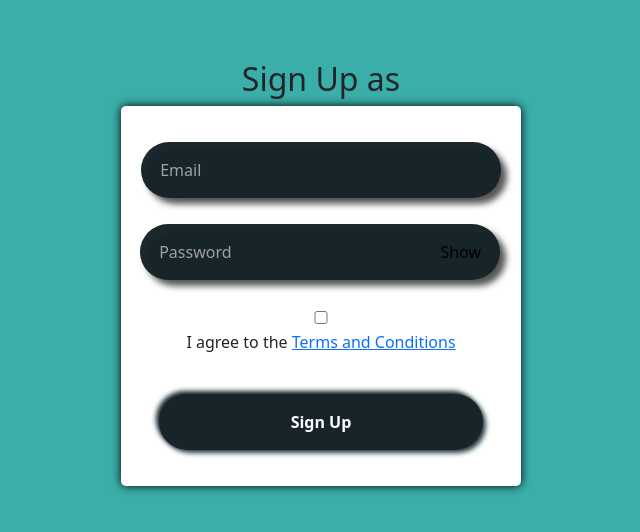
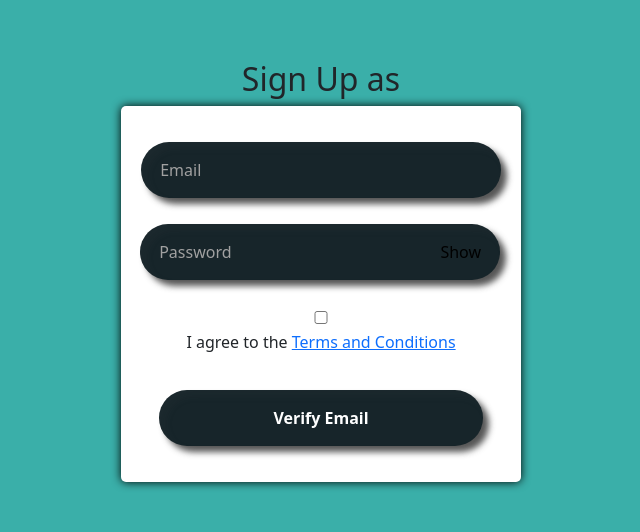
Before and after one commit to KenRobocop/tempskifolio, a React (Create React App) app: page /signup in a window 1280 px wide. Shown: the top 532 px of the page, without its empty margins (319-959 px from the left). Built offline with nearby package versions, Linux system fonts and the light colour scheme; no server answers.

Commit message:
hans update march 3  10pm

```diff
--- a/src/components/Auth.js
+++ b/src/components/Auth.js
@@ -1,3 +1,10 @@
+/**
+ *
+ * New AUTH.js
+ * February 26 2025
+ */
+
+
 import React, { useState } from 'react';
 import { auth, db, storage } from '../firebase';
 import { useNavigate } from 'react-router-dom';
@@ -16,9 +23,74 @@ const Auth = ({ userType, setUser }) => {
     const [isSignUp, setIsSignUp] = useState(true);
     const [agreedToTerms, setAgreedToTerms] = useState(false);
     const navigate = useNavigate();
+    const [isOpen, setIsOpen] = useState(false);
+    const [isBlurred, setIsBlurred] = useState(false);
+    const [isVerified, setIsVerified] = useState(false); // Track verification status
+    const toggleBlur = () => setIsBlurred(!isBlurred);
+    const hardcodedCode = "ABCDEF";
+
+
+    // EMAIL VERIFICATION METHOD
+    const handleEmailVerification = () => {
+        if (email.trim() === '') {
+            alert("Please enter your email first!");
+            return;
+        }
+        if (code.trim().toUpperCase() === hardcodedCode) {
+            setIsVerified(true);
+            handleSubmit({ preventDefault: () => {} });
+        }
+        else {
+            alert("Incorrect code. Please try again.");
+        }
+        setIsOpen(true); // Open verification input
+        toggleBlur(); // Blur the background
+    };
+    const handleCodeSubmission = () => {
+        if (code.trim().toUpperCase() === hardcodedCode) {
+            setIsVerified(true);
+            setIsOpen(false);
+            toggleBlur();
+            handleSubmit({ preventDefault: () => {} }); // Pass a mock event
+        } else {
+            alert("Incorrect code. Please try again.");
+        }
+    };
+
+
+
+    var emails = "12345";
+        const [code, setCode] = useState("");
+        const [isCorrect, setIsCorrect] = useState(false);
+        // Change this to your required code
+
+        const handleChange = (e) => {
+          const input = e.target.value.toUpperCase(); // Convert to uppercase
+          setCode(input);
+          setIsCorrect(input === hardcodedCode); // Check if input matches the hardcoded code
+        };
+
+    const myDiv = document.getElementById("formauth");
+
+    const blurDiv = () => {
+        const div = document.getElementById("myDiv");
+        if (div) {
+          div.style.filter = "blur(5px)";
+        }
+      };
+
+
+    const unblurDiv = () => {
+            myDiv.style.filter = "blur(0px)";
+        };
 
     const handleSubmit = async (e) => {
         e.preventDefault();
+        if (!isVerified){
+            alert("Please verify your email before signing up.");
+            return;
+        };
+
 
         if (isSignUp && !agreedToTerms) {
             alert('Please accept the terms and conditions.');
@@ -105,7 +177,8 @@ const Auth = ({ userType, setUser }) => {
             console.error('Error signing in/up:', error);
             alert('An error occurred. Please try again.');
         }
-    };
+        }
+
 
     const handleFileChange = (e) => {
         setBusinessPermit(e.target.files[0]);
@@ -115,7 +188,19 @@ const Auth = ({ userType, setUser }) => {
         <div className="hero" style={{ display: 'flex', justifyContent: 'center', alignItems: 'center', height: '100vh' }}>
             <div className="choicecontainer2" style={{ textAlign: 'center', width: '100%', maxWidth: '400px' }}>
                 <h2>{isSignUp ? 'Sign Up' : 'Sign In'} as {userType}</h2>
-                <form onSubmit={handleSubmit} style={{ display: 'flex', flexDirection: 'column', alignItems: 'center' }}>
+                <form
+                    onSubmit={handleSubmit}
+                    id="formauth"
+                    style={{
+
+                        display: "flex",
+                        flexDirection: "column",
+                        alignItems: "center",
+                        position:"relative"
+                    }}
+
+                    >
+
                     <input
                         id="email"
                         className="input"
@@ -124,9 +209,9 @@ const Auth = ({ userType, setUser }) => {
                         value={email}
                         onChange={(e) => setEmail(e.target.value)}
                         required
-                        style={{ marginBottom: '10px', width: '100%' }}
+                        style={{ marginBottom: '10px', width: '100%' , filter: isBlurred ? "blur(5px)" : "none",}}
                     />
-                    <div style={{ position: 'relative', width: '100%', marginBottom: '10px' }}>
+                    <div style={{ position: 'relative', width: '100%', marginBottom: '10px' , filter: isBlurred ? "blur(5px)" : "none", }}>
                         <input
                             id="password"
                             className="input"
@@ -149,6 +234,7 @@ const Auth = ({ userType, setUser }) => {
                                 border: 'none',
                                 cursor: 'pointer',
                                 color: 'black',
+                                filter: isBlurred ? "blur(5px)" : "none",
                             }}
                         >
                             {showPassword ? 'Hide' : 'Show'}
@@ -165,7 +251,7 @@ const Auth = ({ userType, setUser }) => {
                                 value={name}
                                 onChange={(e) => setName(e.target.value)}
                                 required
-                                style={{ marginBottom: '10px', width: '100%' }}
+                                style={{ marginBottom: '10px', width: '100%', filter: isBlurred ? "blur(5px)" : "none", }}
                             />
                             <input
                                 id="githubLink"
@@ -174,7 +260,7 @@ const Auth = ({ userType, setUser }) => {
                                 placeholder="GitHub Profile Link"
                                 value={githubLink}
                                 onChange={(e) => setGithubLink(e.target.value)}
-                                style={{ marginBottom: '10px', width: '100%' }}
+                                style={{ marginBottom: '10px', width: '100%', filter: isBlurred ? "blur(5px)" : "none", }}
                             />
                         </>
                     )}
@@ -189,7 +275,7 @@ const Auth = ({ userType, setUser }) => {
                                 value={companyName}
                                 onChange={(e) => setCompanyName(e.target.value)}
                                 required
-                                style={{ marginBottom: '10px', width: '100%' }}
+                                style={{ marginBottom: '10px', width: '100%' , filter: isBlurred ? "blur(5px)" : "none",}}
                             />
                             <input
                                 id="businessPermit"
@@ -197,7 +283,7 @@ const Auth = ({ userType, setUser }) => {
                                 type="file"
                                 onChange={handleFileChange}
                                 required
-                                style={{ marginBottom: '10px', width: '100%' }}
+                                style={{ marginBottom: '10px', width: '100%' , filter: isBlurred ? "blur(5px)" : "none",}}
                             />
                         </>
                     )}
@@ -208,9 +294,9 @@ const Auth = ({ userType, setUser }) => {
                             type="checkbox"
                             checked={agreedToTerms}
                             onChange={(e) => setAgreedToTerms(e.target.checked)}
-                            style={{ marginRight: '5px' }}
+                            style={{ marginRight: '5px' , filter: isBlurred ? "blur(5px)" : "none", }}
                         />
-                        <label htmlFor="terms">
+                        <label htmlFor="terms" style={{filter: isBlurred ? "blur(5px)" : "none",}}>
                             I agree to the{' '}
                             <a href="https://www.termsandconditionsgenerator.com/" target="_blank" rel="noopener noreferrer">
                                 Terms and Conditions
@@ -218,12 +304,69 @@ const Auth = ({ userType, setUser }) => {
                         </label>
                     </div>
 
-                    <button className="input submit" type="submit">
+                    {/*
+                    START CHANGED Verify Email button
+                    */}
+                    <button
+                        type="button"
+                        className="verify-email-btn"
+                        onClick={() => {
+                            if (email.trim() === '') {
+                                alert("Please enter your email first!");
+                                return;
+                            }
+                            setIsOpen(true);
+                            toggleBlur();
+                        }}
+                        style={{
+                            filter: isBlurred ? "blur(5px)" : "none",
+                        }}
+                    >
+                        Verify Email
+                    </button>
+                {/*
+                END CHANGED Verify Email button
+                */}
+
+                {isOpen &&(
+                        <label id='emailverify'
+                         // Ensure this is not blurred
+                         onSubmit={handleSubmit}
+                        >
+                        Check Email For a Sent Code
+                    <div className="flex flex-col items-center gap-4 p-6"
+                    style={{ filter: "none" }}
+                    >
+                    <input
+                        type="text"
+                        value={code}
+                        onChange={handleChange}
+                        placeholder="Enter code"
+                        maxLength={6}
+                        className="p-2 border border-gray-300 rounded-md text-center text-lg"
+                    />
+                     <button   className="input submit"
+                        type="submit"
+
+                        onClick={() => {
+                            setIsOpen(false); // Close the popup
+                            blurDiv(); // Blur the div
+                            handleEmailVerification();
+
+                        }} >
+
                         {isSignUp ? 'Sign Up' : 'Sign In'}
                     </button>
+                    </div>
+                    </label>
+                    )}
                 </form>
+
+
             </div>
+
         </div>
+
     );
 };
 
--- a/src/styles.css
+++ b/src/styles.css
@@ -46,7 +46,7 @@ button {
 }
 
 button:hover {
-  background: #3d8de2;
+  background: #5baaff;
   color: #fff;
 }
 
@@ -835,9 +835,9 @@ nav a {
   display: flex;
   justify-content: center;
 }
-
+/*START ADMIN SECRET BUTTON*/
 .admin-btn {
-  display: none;  /* Hide by default */
+  display: none;  /* Hidden by default */
   background-color: #000000;
   color: white;
   padding: 10px 20px;
@@ -845,16 +845,20 @@ nav a {
   border-radius: 5px;
   cursor: pointer;
   font-size: 16px;
+  transition: none;  /* Prevents hover effects */
 }
 
+/* Make it visible when the 'show' class is added */
 .admin-btn.show {
-  display: block;  /* Show when the 'show' class is added */
+  display: block;
 }
 
-/* Optional: Additional styling for the footer when visible */
-footer.show .admin-btn {
-  display: block;
+/* Ensure the button does not visually change on hover */
+.admin-btn:hover {
+  background-color: #000000;  /* Same as default */
+  color: white;  /* Same as default */
 }
+/*END ADMIN SECRET BUTTON*/
 .modal-overlaysign {
   position: fixed;
   top: 0;
@@ -981,3 +985,43 @@ footer.show .admin-btn {
 
 
 /* END OF CHANGED EXCLAMATION POINT JOB POST CSS */
+
+
+/*
+Verification Email Style
+*/
+#emailverify{
+  top: 30%;
+  position: absolute;
+  background-color: rgb(245, 245, 245);
+  height: fit-content;
+  width: fit-content;
+  border-radius: 20px;
+  box-shadow: #000000;
+}
+
+/*START CHANGED VERIFY EMAIL BTN*/
+
+.verify-email-btn {
+  padding: 1rem 1.2rem;
+  margin: 1rem;
+  border-radius: 2rem;
+  display: block;
+  width: 90%;
+  border: none;
+  box-shadow: inset 6px 6px 8px rgba(97, 97, 97, 0.075),
+              6px 6px 6px rgba(39, 38, 38, 0.781);
+  outline: none;
+  background-color: #17252a; /* Matches .input default */
+  color: rgb(255, 255, 255);
+  font-size: inherit;
+  font-weight: bold;
+  cursor: pointer;
+  transition: background-color 0.3s ease-in-out, color 0.3s ease-in-out;
+  text-align: center;
+}
+
+.verify-email-btn:hover {
+  background-color: #5baaff; /* Matches focus state of input */
+  color: rgb(0, 0, 0);
+}
```
Also changed, not shown: 1 other file (tests, documents, lock files or other folders).
